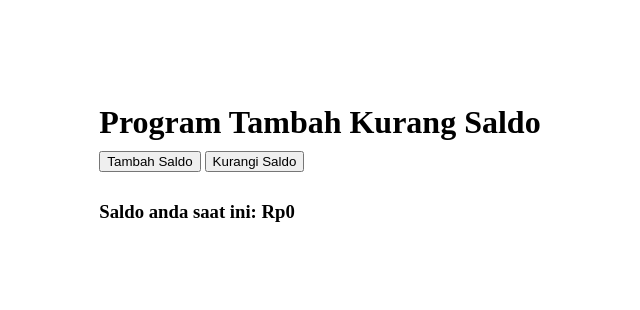
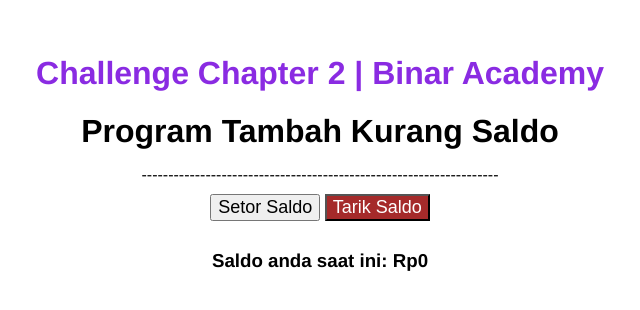
Before and after one commit to RisqiBV/Basic-Banking-System, a plain HTML site: page index.html in a window 1280 px wide. Shown: the part 238-548 px from the top of the page, without its empty margins (320-960 px from the left). Drawn offline with Linux system fonts and the light colour scheme.

Commit message:
First assign

```diff
--- a/banking_system.js
+++ b/banking_system.js
@@ -4,6 +4,10 @@
     }
 
     hitungSaldoEfektif() {
+        if (this.saldo <= 0) {
+            throw new Error('Saldo belum ada');
+        }
+
         const adminFee = 2000;
         this.saldo -= adminFee;
         this.showSaldo();
@@ -13,7 +17,6 @@
 
 const bank_account_obj = new BankAccountWithAdminFee();
 
-
 setTimeout(() => {
     bank_account_obj.hitungSaldoEfektif();
 }, 10000);
--- a/index.html
+++ b/index.html
@@ -8,9 +8,11 @@
 </head>
 <body>
     <div class="content">
-        <h1>Program Tambah Kurang Saldo</h1>
-        <button onclick="bank_account_obj.tambahSaldo()">Tambah Saldo</button>
-        <button onclick="bank_account_obj.kurangiSaldo()">Kurangi Saldo</button>
+        <h1 style="color: blueviolet;">Challenge Chapter 2 | Binar Academy</h1>
+        <h1 style="font-size: 18;">Program Tambah Kurang Saldo</h1>
+        <p>-------------------------------------------------------------------</p>
+        <button style="font-size: large;" onclick="bank_account_obj.tambahSaldo()">Setor Saldo</button>
+        <button style="font-size: large; background-color: brown;color: rgb(255, 255, 255);" onclick="bank_account_obj.kurangiSaldo()">Tarik Saldo</button>
         <h3 id="saldoDisplay">Saldo anda saat ini: Rp<span id="tampilanwebsaldo">0</span></h3>
     </div>
 
--- a/styles.css
+++ b/styles.css
@@ -3,8 +3,10 @@
     flex-direction: column;
     justify-content: center;
     align-items: center;
+    text-align: center;
     min-height: 100vh;
     margin: 0;
+    font-family: 'Franklin Gothic Medium', 'Arial Narrow', Arial, sans-serif;
 }
 
 h1, button, p {
```
